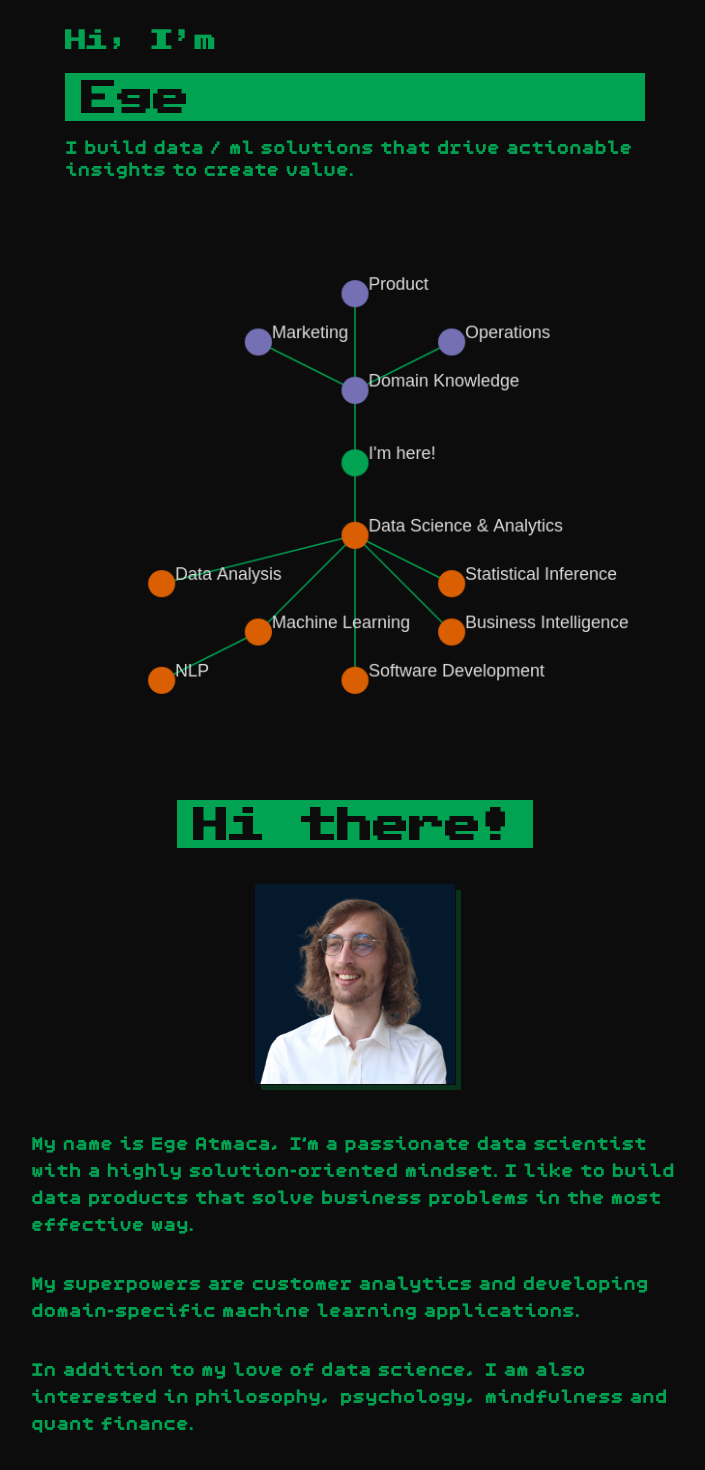
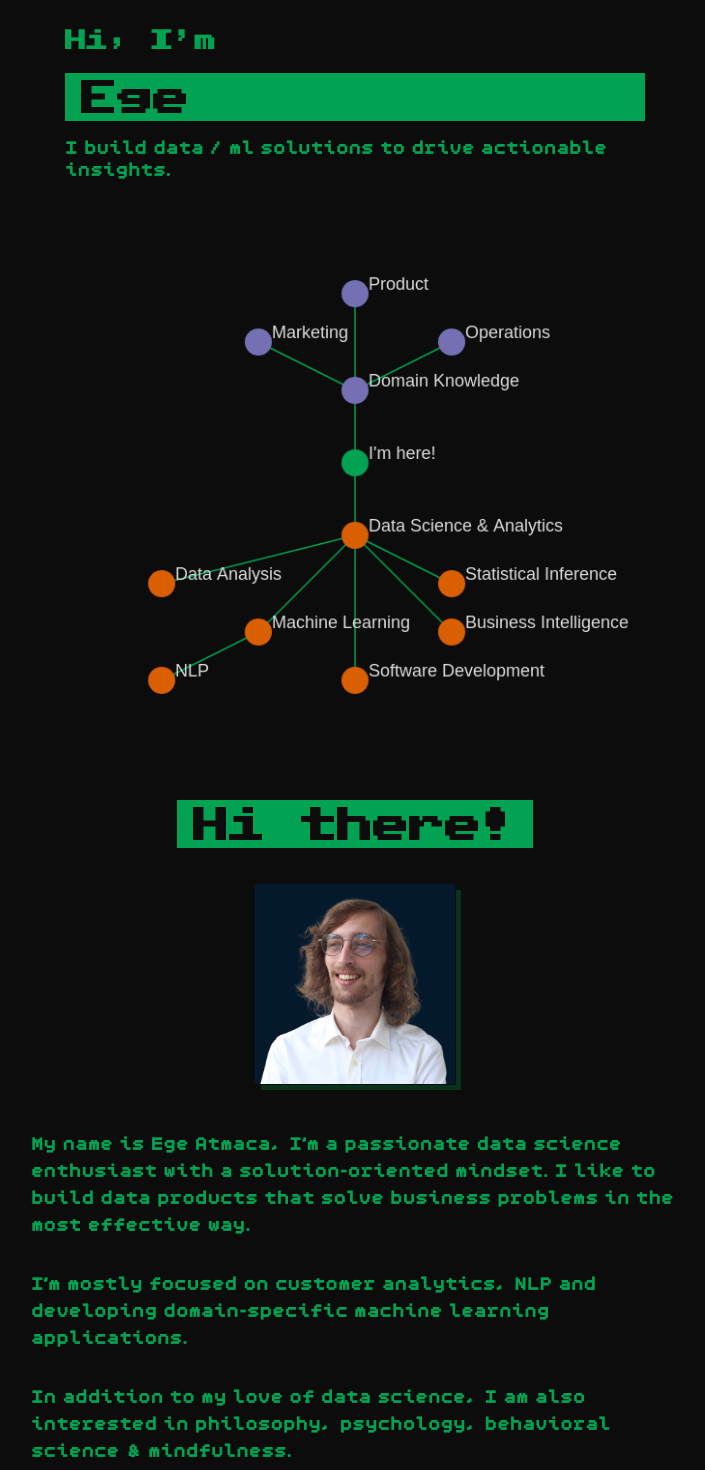
Before and after one commit to egeatmaca/egeatmaca.github.io, a React (Create React App) app: page / in a window 1280 px wide. Shown: the top 1470 px of the page, without its empty margins (285-990 px from the left). Built offline with nearby package versions, Linux system fonts and the light colour scheme.

Commit message:
copy updates

```diff
--- a/src/components/About.js
+++ b/src/components/About.js
@@ -13,14 +13,14 @@ function About() {
           />
         </div>
         <p>
-          My name is Ege Atmaca, I'm a passionate data scientist with a highly solution-oriented mindset.
+          My name is Ege Atmaca, I'm a passionate data science enthusiast with a solution-oriented mindset.
           I like to build data products that solve business problems in the most effective way.
         </p>
         <p>
-          My superpowers are customer analytics and developing domain-specific machine learning applications.
+          I'm mostly focused on customer analytics, NLP and developing domain-specific machine learning applications.
         </p>
         <p>
-          In addition to my love of data science, I am also interested in philosophy, psychology, mindfulness and quant finance.
+          In addition to my love of data science, I am also interested in philosophy, psychology, behavioral science & mindfulness.
         </p>
         <p>
           Below are some open-source projects I've developed over the last years. You can also find some Medium articles from me in the end.
--- a/src/components/Footer.js
+++ b/src/components/Footer.js
@@ -3,7 +3,10 @@ import './Footer.css';
 function Footer() {
     return (
       <footer>
-        <div>Developed by Ege Atmaca.</div>
+        <div>
+          Developed with ❤ &ensp;
+          <a href="https://github.com/egeatmaca/egeatmaca.github.io" target="_blank"  rel="noreferrer">[Src]</a>
+        </div>
       </footer>
     );
 }
--- a/src/components/Hero.js
+++ b/src/components/Hero.js
@@ -7,7 +7,7 @@ function Hero() {
         <h3>Hi, I’m</h3>
         <h1>Ege</h1>
         <div>
-          I build data / ml solutions that drive actionable insights to create value.
+          I build data / ml solutions to drive actionable insights.
         </div>
         <NetworkGraph/>
       </div>
```
